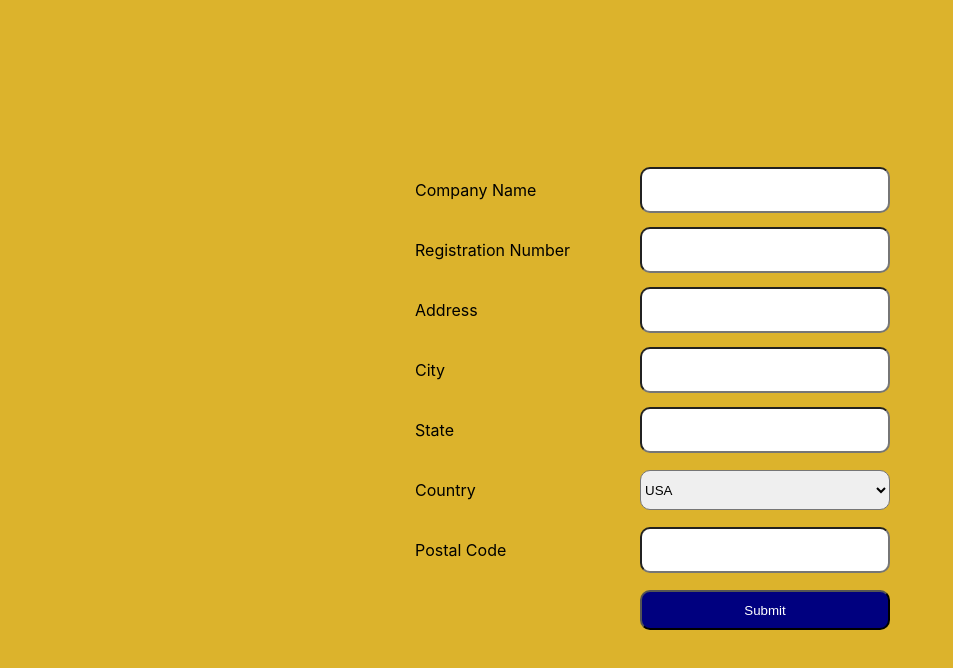
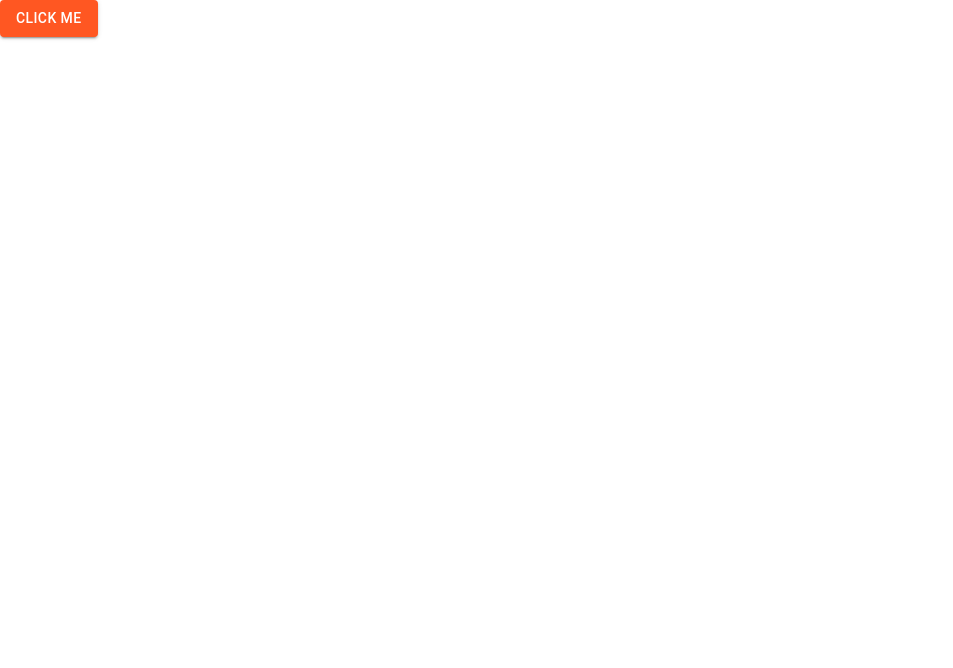
Before and after one commit to mahendransaminathan/csspractice, a React (Create React App) app: page /Mui in a window 1280 px wide. Shown: the top 668 px of the page, without its empty margins (0-953 px from the left). Built offline with nearby package versions, Linux system fonts and the light colour scheme.

Commit message:
Added MUI into the application

```diff
--- a/package.json
+++ b/package.json
@@ -3,12 +3,16 @@
   "version": "0.1.0",
   "private": true,
   "dependencies": {
+    "@emotion/react": "^11.14.0",
+    "@emotion/styled": "^11.14.0",
+    "@mui/material": "^6.4.8",
     "@testing-library/dom": "^10.4.0",
     "@testing-library/jest-dom": "^6.6.3",
     "@testing-library/react": "^16.2.0",
     "@testing-library/user-event": "^13.5.0",
     "react": "^19.0.0",
     "react-dom": "^19.0.0",
+    "react-router-dom": "^7.4.0",
     "react-scripts": "5.0.1",
     "web-vitals": "^2.1.4"
   },
--- a/src/App.js
+++ b/src/App.js
@@ -1,11 +1,21 @@
-import logo from './logo.svg';
+import React from 'react';
+import { Routes, Route, useNavigate } from 'react-router-dom';
 import './App.css';
+import Mui from './Mui.js';
 
-function App() {
+function FormPage() {
+
+  const navigate = useNavigate();
+
+  const handleSubmit = (e) => {
+    e.preventDefault();
+    navigate("/Mui");
+  }
+
   return (
     <div className="App">
       <div className="company-details-container">
-          <form className='company-details'>
+          <form className='company-details' onSubmit={handleSubmit}>
 
             <div className='company-details-child'>
             <div className='company-Name-Label'>
@@ -92,4 +102,13 @@ function App() {
   );
 }
 
+
+function App() {
+  return (
+      <Routes>
+        <Route path="/" element={<FormPage />} />
+        <Route path="Mui" element={<Mui />} />
+      </Routes>
+  );
+}
 export default App;
--- /dev/null
+++ b/src/Mui.js
@@ -0,0 +1,23 @@
+import {createTheme, ThemeProvider} from '@mui/material/styles';
+import {Button, CssBaseline} from '@mui/material';
+import {deepOrange, deepPurple} from '@mui/material/colors';
+
+const theme = createTheme({
+  palette: {
+    primary: deepOrange,
+    secondary: deepPurple,
+  },
+});
+
+function Mui () {
+  return (
+    <ThemeProvider theme={theme}>
+      <CssBaseline />
+        <Button variant="contained" color="primary">
+            Click me
+        </Button>
+    </ThemeProvider>
+  );
+}
+
+export default Mui;
--- a/src/index.js
+++ b/src/index.js
@@ -3,11 +3,13 @@ import ReactDOM from 'react-dom/client';
 import './index.css';
 import App from './App';
 import reportWebVitals from './reportWebVitals';
-
+import { BrowserRouter } from 'react-router-dom';
 const root = ReactDOM.createRoot(document.getElementById('root'));
 root.render(
   <React.StrictMode>
+    <BrowserRouter>
     <App />
+    </BrowserRouter>
   </React.StrictMode>
 );
 
```
Also changed, not shown: src/Mui.css (added), 1 other file (tests, documents, lock files or other folders).
